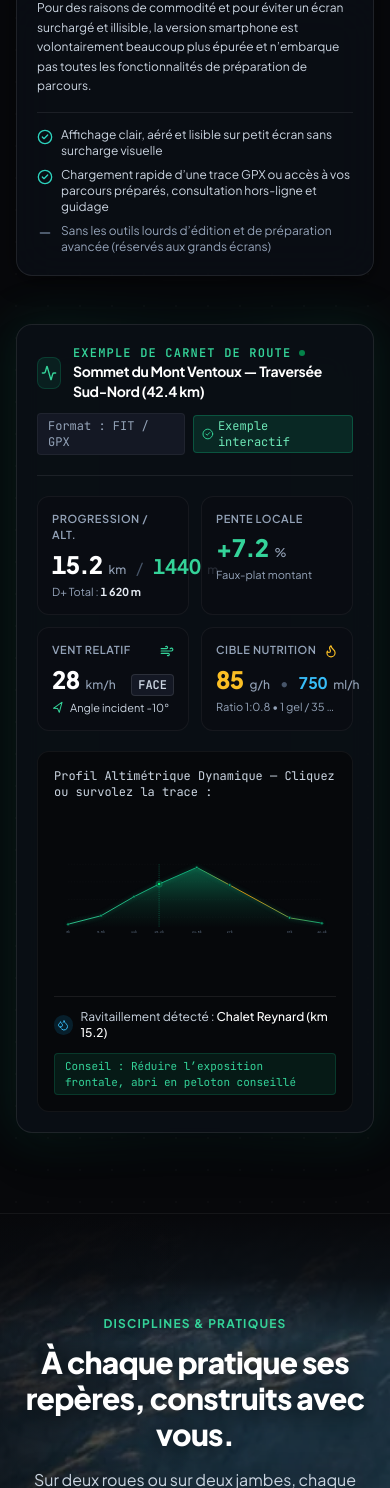
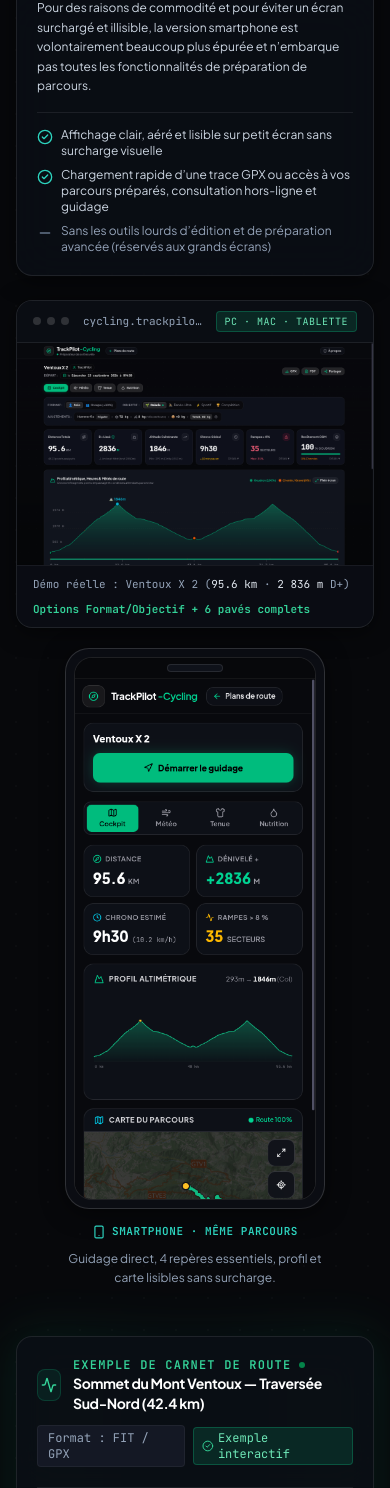
Before and after one commit to roch-manfredini/TrackPilot-Hub, a React (Vite) app: page / in a window 390 px wide. Shown: the part 1630-3118 px from the top of the page. Built offline with nearby package versions, Linux system fonts and the light colour scheme.

Commit message:
feat(hub): ajout des captures réelles PC et smartphone côte à côte (Ventoux X 2)

```diff
--- a/src/components/ScreenVersions.tsx
+++ b/src/components/ScreenVersions.tsx
@@ -102,6 +102,79 @@ export const ScreenVersions: React.FC = () => {
           </ul>
         </article>
       </div>
+
+      {/* Side-by-Side Real Screenshots Comparison (Ventoux X 2 Demo) */}
+      <div className="mt-6 sm:mt-8 grid grid-cols-1 lg:grid-cols-12 gap-5 sm:gap-6 items-center">
+        {/* Desktop Screenshot Frame (8 cols) */}
+        <div className="lg:col-span-8 rounded-2xl glass-panel border border-brand-500/30 overflow-hidden shadow-card">
+          <div className="flex items-center justify-between gap-3 px-4 py-2.5 bg-dark-900/95 border-b border-white/[0.08]">
+            <div className="flex items-center gap-2 min-w-0">
+              <div className="flex items-center gap-1.5 shrink-0" aria-hidden="true">
+                <span className="w-2 h-2 rounded-full bg-white/15" />
+                <span className="w-2 h-2 rounded-full bg-white/15" />
+                <span className="w-2 h-2 rounded-full bg-white/15" />
+              </div>
+              <span className="text-[11px] font-mono text-slate-400 truncate ml-1.5">
+                cycling.trackpilot.fit — Cockpit Grand Écran
+              </span>
+            </div>
+            <span className="shrink-0 text-[10px] font-mono uppercase tracking-wider px-2 py-0.5 rounded bg-brand-500/15 text-brand-300 border border-brand-500/30">
+              PC · Mac · Tablette
+            </span>
+          </div>
+
+          <div className="bg-dark-950 aspect-[16/10] w-full overflow-hidden">
+            <img
+              src="/images/cockpit_pc_ventoux.png"
+              alt="Capture d'écran réelle du Cockpit TrackPilot Cycling sur grand écran : parcours Ventoux X 2 avec options complètes, 6 indicateurs clés et profil altimétrique"
+              width={1024}
+              height={640}
+              decoding="async"
+              className="block w-full h-full object-cover object-top"
+            />
+          </div>
+
+          <div className="px-4 py-2.5 bg-dark-900/80 border-t border-white/[0.06] flex flex-wrap items-center justify-between gap-2 text-[11px] font-mono">
+            <span className="text-slate-400">
+              Démo réelle : Ventoux X 2 (<span className="tabular-nums text-slate-200">95.6 km</span> · <span className="tabular-nums text-slate-200">2 836 m</span> D+)
+            </span>
+            <span className="text-brand-400 font-semibold">
+              Options Format/Objectif + 6 pavés complets
+            </span>
+          </div>
+        </div>
+
+        {/* Smartphone Screenshot Frame (4 cols) */}
+        <div className="lg:col-span-4 flex flex-col items-center">
+          <div className="w-full max-w-[260px] sm:max-w-[280px] rounded-[24px] p-2 bg-dark-900 border border-white/15 shadow-card">
+            <div className="rounded-[18px] overflow-hidden border border-white/10 bg-dark-950">
+              <div className="flex items-center justify-center py-1.5 bg-dark-950 border-b border-white/[0.05]" aria-hidden="true">
+                <span className="w-14 h-2 rounded-full bg-dark-850 border border-white/10" />
+              </div>
+              <div className="aspect-[390/844] w-full overflow-hidden bg-dark-950">
+                <img
+                  src="/images/cockpit_mobile_ventoux.png"
+                  alt="Capture d'écran réelle du Cockpit TrackPilot Cycling sur smartphone : même parcours Ventoux X 2 en vue épurée avec guidage direct, 4 indicateurs essentiels, profil et carte"
+                  width={390}
+                  height={844}
+                  decoding="async"
+                  className="block w-full h-full object-cover object-left-top"
+                />
+              </div>
+            </div>
+          </div>
+
+          <div className="mt-3 text-center max-w-[280px]">
+            <div className="inline-flex items-center gap-1.5 text-[11px] font-mono uppercase tracking-wider text-teal-400 font-semibold">
+              <Smartphone className="w-3.5 h-3.5" />
+              <span>Smartphone · Même parcours</span>
+            </div>
+            <p className="mt-1 text-xs text-slate-400 leading-relaxed">
+              Guidage direct, 4 repères essentiels, profil et carte lisibles sans surcharge.
+            </p>
+          </div>
+        </div>
+      </div>
     </div>
   );
 };
```
Also changed, not shown: public/images/cockpit_mobile_ventoux.png (added), public/images/cockpit_pc_ventoux.png (added).
